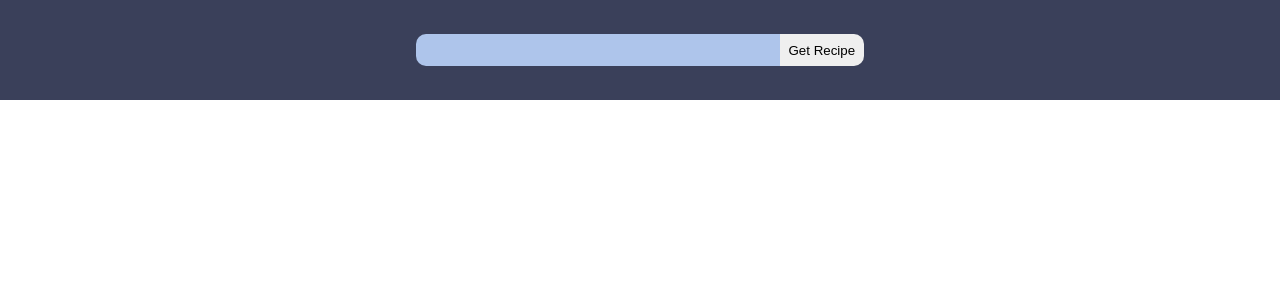
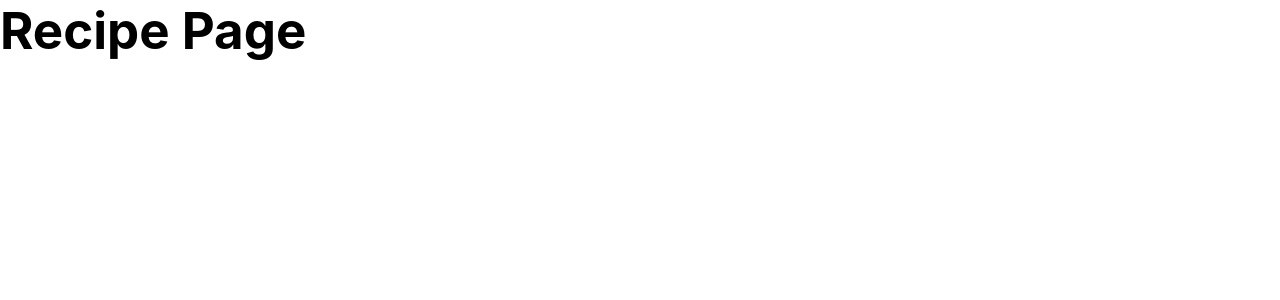
Before and after one commit to bonniesimon/react-recipe-app, a React (Create React App) app: page /recipe in a window 1280 px wide. Shown: the top 300 px of the page. Built offline with nearby package versions, Linux system fonts and the light colour scheme.

Commit message:
Added react router

```diff
--- a/package.json
+++ b/package.json
@@ -8,6 +8,7 @@
     "@testing-library/user-event": "^7.2.1",
     "react": "^16.13.0",
     "react-dom": "^16.13.0",
+    "react-router-dom": "^5.1.2",
     "react-scripts": "3.4.0"
   },
   "scripts": {
--- a/src/App.css
+++ b/src/App.css
@@ -1,3 +1,8 @@
+/*
+*Neumorphism using https://neumorphism.io/
+*/
+
+
 *{
   margin: 0;
   padding: 0;
--- a/src/App.js
+++ b/src/App.js
@@ -1,7 +1,7 @@
 import React, {useState} from 'react';
 import './App.css';
 
-import Recipe from "./components/Recipe";
+import Recipes from "./components/Recipes";
 
 
 function App() {
@@ -38,7 +38,7 @@ function App() {
       </form>
       <div className="results-container">
         {recipes.map((recipe, index) => (
-          <Recipe key={index} name={recipe.recipe.label} calorie={recipe.recipe.calories} img={recipe.recipe.image} />
+          <Recipes key={index} name={recipe.recipe.label} calorie={recipe.recipe.calories} img={recipe.recipe.image} />
         ))}
       </div>
 
--- a/src/components/Recipe.js
+++ b/src/components/Recipe.js
@@ -1,14 +1,11 @@
-import React from 'react'
+import React from 'react';
 
-export default function Recipe({name, calorie, img}) {
-
+function Recipe() {
     return (
-        <div className="recipe-container">
-            <div className="recipe-details">
-                <h3>{name}</h3>
-                <p>{calorie} </p>
-            </div>
-            <img src={img} alt={name}/>
+        <div>
+            <h1>Recipe Page</h1>
         </div>
     )
 }
+
+export default Recipe;
--- /dev/null
+++ b/src/components/Recipes.js
@@ -0,0 +1,14 @@
+import React from 'react'
+
+export default function Recipes({name, calorie, img}) {
+
+    return (
+        <div className="recipe-container">
+            <div className="recipe-details">
+                <h3>{name}</h3>
+                <p>{calorie} </p>
+            </div>
+            <img src={img} alt={name}/>
+        </div>
+    )
+}
--- /dev/null
+++ b/src/components/Router.js
@@ -0,0 +1,20 @@
+import React from 'react';
+import {BrowserRouter, Switch, Route, Link} from 'react-router-dom';
+
+import Recipe from "./Recipe";
+import App from "../App";
+
+function Router() {
+    return (
+        <div>
+            <BrowserRouter>
+                <Switch>
+                    <Route path="/" component={App} exact />
+                    <Route path="/recipe" component={Recipe}  />
+                </Switch>
+            </BrowserRouter>
+        </div>
+    )
+}
+
+export default Router
--- a/src/index.js
+++ b/src/index.js
@@ -1,8 +1,8 @@
 import React from 'react';
 import ReactDOM from 'react-dom';
 import './index.css';
-import App from './App';
+import Router from "./components/Router";
 
 
 
-ReactDOM.render(<App />, document.getElementById('root'));
+ReactDOM.render(<Router />, document.getElementById('root'));
```
Also changed, not shown: 1 other file (tests, documents, lock files or other folders).
